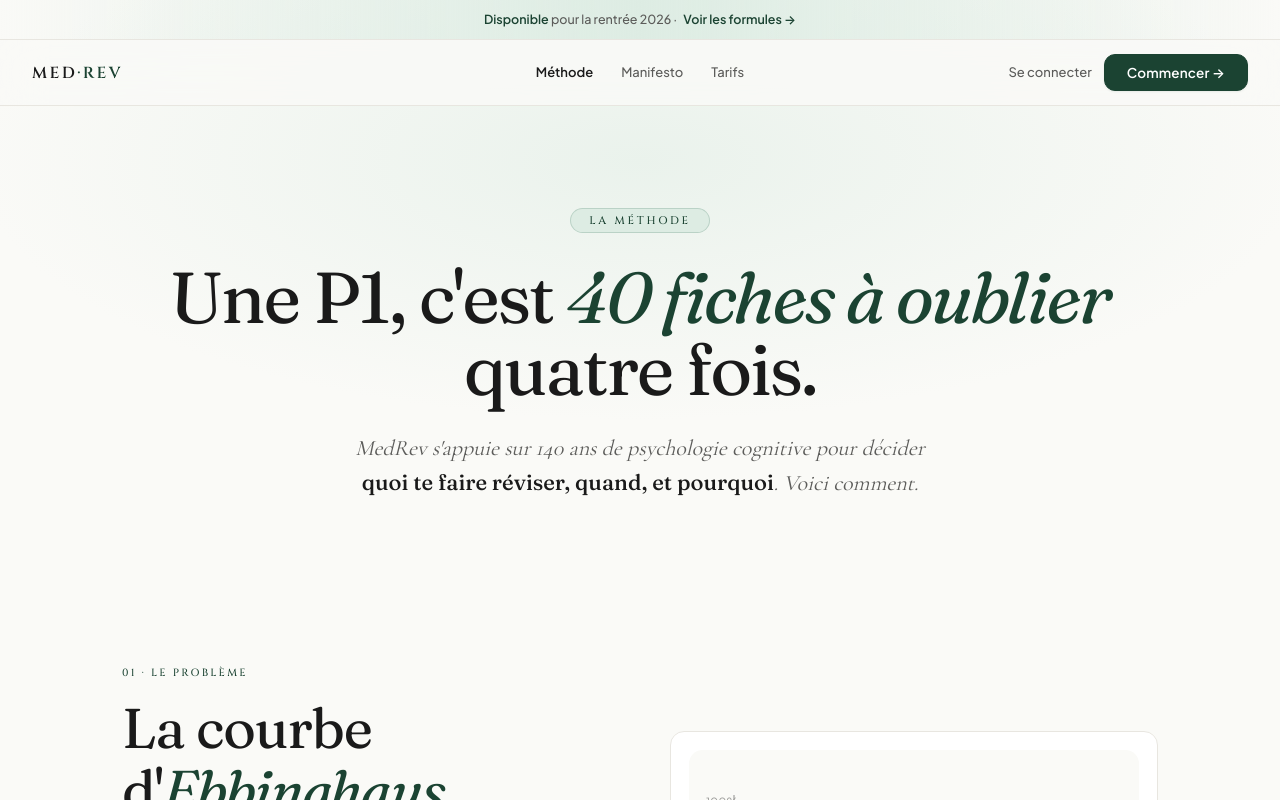
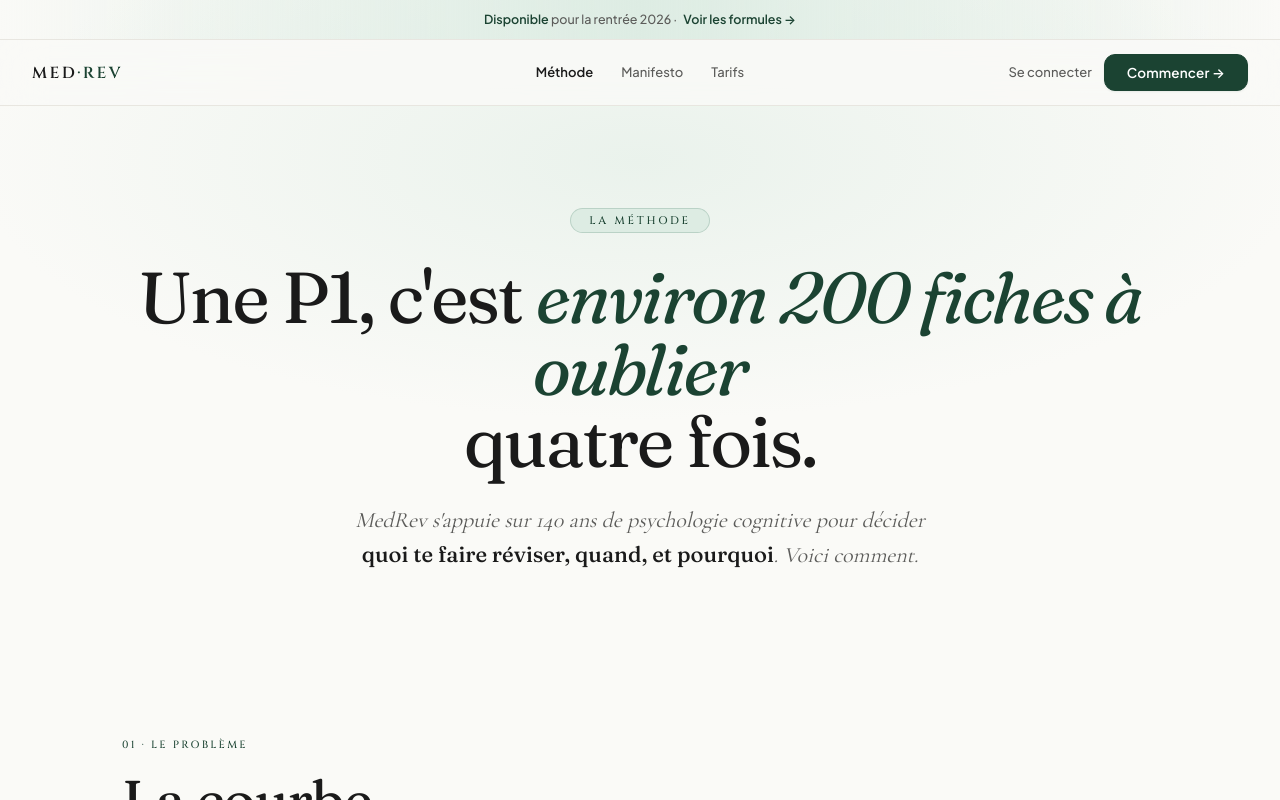
Before and after one commit to Axman1ak/MedRev, a Next.js app: page /methode in a window 1280 px wide. Shown: the top 800 px of the page. Built offline with nearby package versions, Linux system fonts and the light colour scheme.

Commit message:
Update page.tsx

```diff
--- a/src/app/methode/page.tsx
+++ b/src/app/methode/page.tsx
@@ -25,7 +25,7 @@ export default function MethodePage() {
       <section className="lp-hero" style={{ paddingBottom: 60 }}>
         <span className="lp-hero-kicker">La méthode</span>
         <h1 className="lp-hero-h1" style={{ fontSize: 'clamp(40px, 6vw, 72px)' }}>
-          Une P1, c&apos;est <em>40 fiches à oublier</em>
+          Une P1, c&apos;est <em>environ 200 fiches à oublier</em>
           <span className="line2" style={{ fontStyle: 'normal', color: 'var(--lp-text)' }}>
             quatre fois.
           </span>
```
